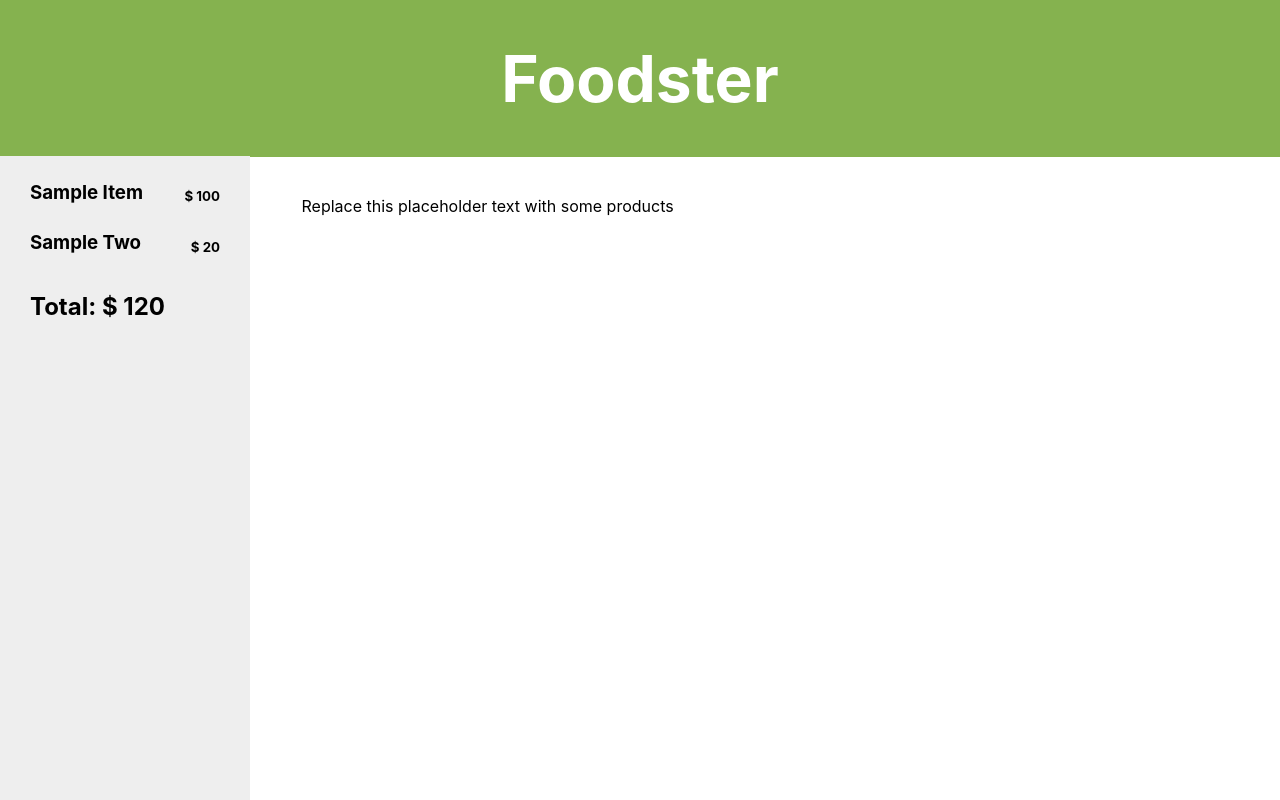
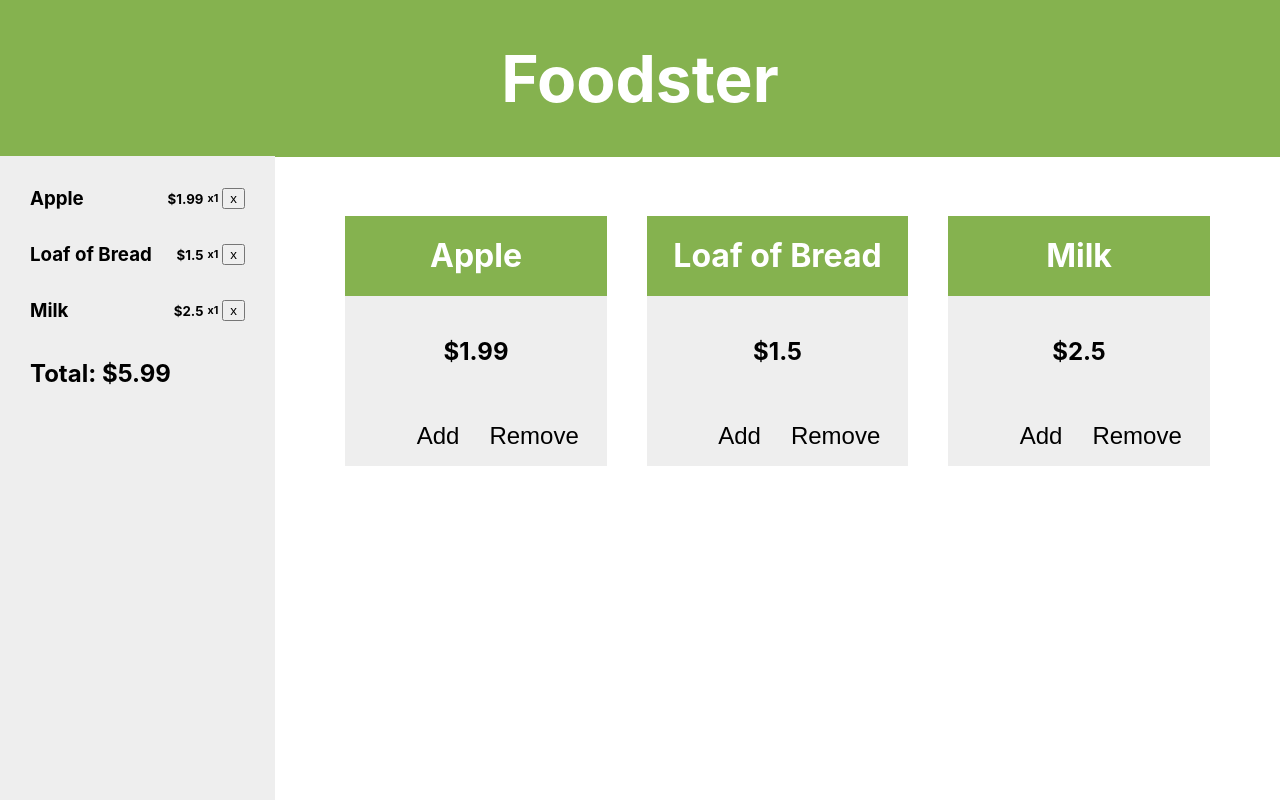
Before and after one commit to upperlinecode/grocery-lab-redux, a React (Create React App) app: page / in a window 1280 px wide. Built offline with nearby package versions, Linux system fonts and the light colour scheme; a web font is replaced by a local one.

Commit message:
adds solution

```diff
--- a/src/components/App/App.styles.ts
+++ b/src/components/App/App.styles.ts
@@ -2,7 +2,7 @@ import styled from "styled-components";
 
 export const AppRoot = styled.div`
   display: grid;
-  grid-template-columns: 250px auto;
+  grid-template-columns: 275px auto;
   grid-template-rows: 156px auto;
   min-height: 100vh;
 `;
--- a/src/components/Product/Product.tsx
+++ b/src/components/Product/Product.tsx
@@ -1,19 +1,28 @@
+import { useDispatch } from "react-redux";
+import { addItem, removeItem } from "../../redux/actions";
+import { InventoryItem } from "../../utils";
 import { ButtonGroup, ProductRoot } from "./Product.styles";
 
-const Product = () => {
+const Product = (props: { item: InventoryItem }) => {
+  // destructure the props for easy access
+  const { name, priceInCents, productID } = props.item;
+  const dispatch = useDispatch();
+
+  const handleAdd = () => {
+    dispatch(addItem(productID));
+  };
+
+  const handleRemove = () => {
+    dispatch(removeItem(productID));
+  };
+
   return (
     <ProductRoot>
-      <h2>NAME</h2>
-      <h3>$$PRICE</h3>
+      <h2>{name}</h2>
+      <h3>${priceInCents / 100}</h3>
       <ButtonGroup>
-        <button
-          onClick={() => {
-            console.log("add button test");
-          }}
-        >
-          Add
-        </button>
-        <button>Remove</button>
+        <button onClick={handleAdd}>Add</button>
+        <button onClick={handleRemove}>Remove</button>
       </ButtonGroup>
     </ProductRoot>
   );
--- a/src/components/ProductList/ProductList.tsx
+++ b/src/components/ProductList/ProductList.tsx
@@ -1,9 +1,13 @@
+import { inventory, InventoryItem } from "../../utils";
+import Product from "../Product/Product";
 import { ProductListRoot } from "./ProductList.styles";
 
-const ProductList = (props: { inventory: any }) => {
+const ProductList = (props: { inventory: InventoryItem[] }) => {
   return (
     <ProductListRoot>
-      Replace this placeholder text with some products
+      {inventory.map((item) => (
+        <Product key={item.productID} item={item} />
+      ))}
     </ProductListRoot>
   );
 };
--- a/src/components/ShoppingCart/ShoppingCart.styles.ts
+++ b/src/components/ShoppingCart/ShoppingCart.styles.ts
@@ -9,4 +9,12 @@ export const CartItem = styled.div`
   line-height: 6px;
   display: flex;
   justify-content: space-between;
+  align-items: center;
 `;
+
+export const ItemGroup = styled.span`
+  display: flex;
+  justify-content: flex-end;
+  align-items: center;
+  gap: 4px;
+`;
--- a/src/components/ShoppingCart/ShoppingCart.tsx
+++ b/src/components/ShoppingCart/ShoppingCart.tsx
@@ -1,17 +1,43 @@
-import { CartItem, ShoppingCartRoot } from "./ShoppingCart.styles";
+import { useDispatch, useSelector } from "react-redux";
+import { getCart } from "../../redux/selectors";
+import { CartItem, ItemGroup, ShoppingCartRoot } from "./ShoppingCart.styles";
 
 const ShoppingCart = () => {
+  const dispatch = useDispatch();
+  const cart = useSelector(getCart);
+
+  const total = cart.reduce(
+    (previousValue, item) =>
+      previousValue + item.qty * item.product.priceInCents,
+    0
+  );
+
+  const remove = (id: string) => {
+    dispatch({
+      type: "CLEAR_ITEM",
+      payload: id,
+    });
+  };
+
   return (
     <ShoppingCartRoot>
-      <CartItem>
-        <h3>Sample Item</h3>
-        <h5>$ 100</h5>
-      </CartItem>
-      <CartItem>
-        <h3>Sample Two</h3>
-        <h5>$ 20</h5>
-      </CartItem>
-      <h2>Total: $ 120</h2>
+      {cart.map(
+        (item) =>
+          item.qty > 0 && (
+            <CartItem>
+              <h3>{item.product.name}</h3>
+              <ItemGroup>
+                <h5>${item.product.priceInCents / 100}</h5>
+                <h6>x{item.qty}</h6>
+                <button onClick={() => remove(item.product.productID)}>
+                  x
+                </button>
+              </ItemGroup>
+            </CartItem>
+          )
+      )}
+
+      <h2>Total: ${total / 100}</h2>
     </ShoppingCartRoot>
   );
 };
--- a/src/index.js
+++ b/src/index.js
@@ -1,11 +1,15 @@
 import React from "react";
 import ReactDOM from "react-dom";
+import { Provider } from "react-redux";
 import App from "./components/App/App";
 import "./index.css";
+import { myStore } from "./redux/configureStore";
 
 ReactDOM.render(
   <React.StrictMode>
-    <App />
+    <Provider store={myStore}>
+      <App />
+    </Provider>
   </React.StrictMode>,
   document.getElementById("root")
 );
--- /dev/null
+++ b/src/redux/actions.ts
@@ -0,0 +1,16 @@
+import { CartAction } from "./configureStore";
+
+export const addItem = (id: string) => ({
+  type: "ADD_ITEM",
+  payload: id,
+});
+
+export const removeItem = (id: string) => ({
+  type: "REMOVE_ITEM",
+  payload: id,
+});
+
+export const clearItem = (id: string) => ({
+  type: "CLEAR_ITEM",
+  payload: id,
+});
--- /dev/null
+++ b/src/redux/configureStore.ts
@@ -0,0 +1,92 @@
+import { legacy_createStore as createStore } from "redux";
+import { InventoryItem } from "../utils";
+import { inventory } from "../utils";
+
+const initialState = {
+  cart: [
+    {
+      product: {
+        name: "Apple",
+        priceInCents: 199,
+        productID: "a1582",
+      } as InventoryItem,
+      qty: 1,
+    },
+    {
+      product: {
+        name: "Loaf of Bread",
+        priceInCents: 150,
+        productID: "b2693",
+      } as InventoryItem,
+      qty: 1,
+    },
+    {
+      product: {
+        name: "Milk",
+        priceInCents: 250,
+        productID: "m3704",
+      } as InventoryItem,
+      qty: 1,
+    },
+  ],
+};
+
+export type StateType = typeof initialState;
+
+export type CartAction = {
+  type: string;
+  payload: string;
+};
+
+const reducer = (state = initialState, action: CartAction) => {
+  const i = state.cart.findIndex(
+    (item) => item.product.productID === action.payload
+  );
+  switch (action.type) {
+    case "ADD_ITEM":
+      if (state.cart[i]) {
+        return {
+          ...state,
+          cart: [
+            ...state.cart.slice(0, i),
+            { ...state.cart[i], qty: state.cart[i].qty + 1 },
+            ...state.cart.slice(i + 1),
+          ],
+        };
+      } else {
+        return state;
+      }
+    case "REMOVE_ITEM":
+      if (state.cart[i] && state.cart[i].qty === 0) {
+        return state;
+      } else if (state.cart[i]) {
+        return {
+          ...state,
+          cart: [
+            ...state.cart.slice(0, i),
+            { ...state.cart[i], qty: state.cart[i].qty - 1 },
+            ...state.cart.slice(i + 1),
+          ],
+        };
+      } else {
+        return state;
+      }
+    case "CLEAR_ITEM":
+      if (state.cart[i]) {
+        return {
+          ...state,
+          cart: [
+            ...state.cart.slice(0, i),
+            { ...state.cart[i], qty: 0 },
+            ...state.cart.slice(i + 1),
+          ],
+        };
+      } else {
+        return state;
+      }
+    default:
+      return state;
+  }
+};
+
+export const myStore = createStore(reducer);
--- /dev/null
+++ b/src/redux/selectors.ts
@@ -0,0 +1,3 @@
+import { StateType } from "./configureStore";
+
+export const getCart = (state: StateType) => state.cart;
```
Also changed, not shown: 1 other file (tests, documents, lock files or other folders).
